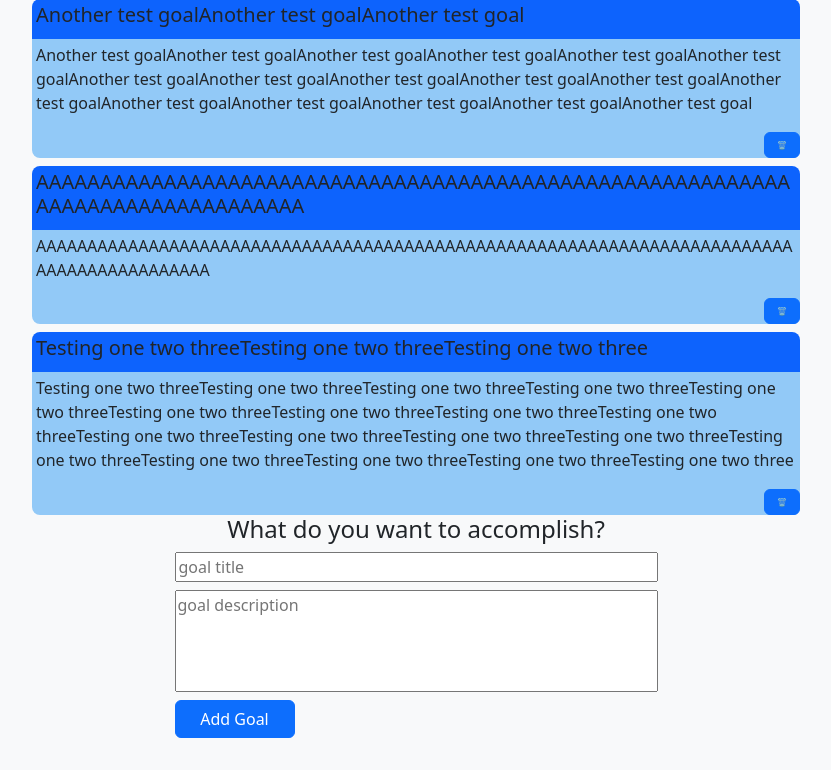
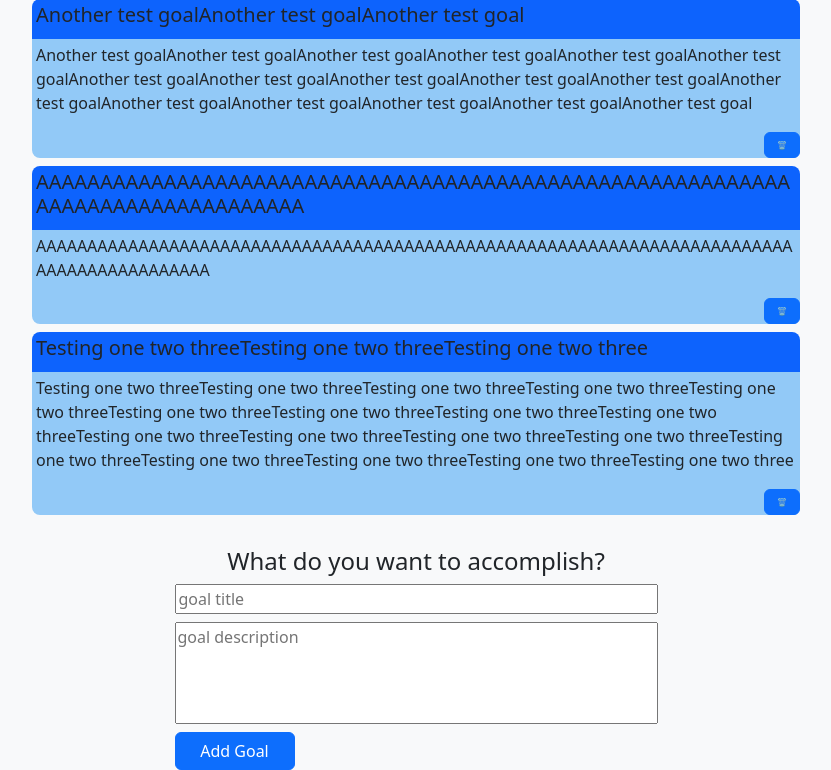
Before and after one commit to bradapc/tracker, a Flask app: page /goals in a window 1280 px wide. Shown: the part 113-883 px from the top of the page, without its empty margins (224-1055 px from the left). Before the commit the page ends 851 px from the top, so only its background shows below. Run offline with Flask 3, Linux system fonts and the light colour scheme; a user stored in the database is signed in; data comes from the database, SQL or seed files in the repository.

Commit message:
Added padding to user goals.

```diff
--- a/static/styles.css
+++ b/static/styles.css
@@ -222,6 +222,7 @@ body {
     flex-direction: column;
     align-items: center;
     gap: 8px;
+    padding-bottom: 32px;
 }
 
 .goal-options {
```
